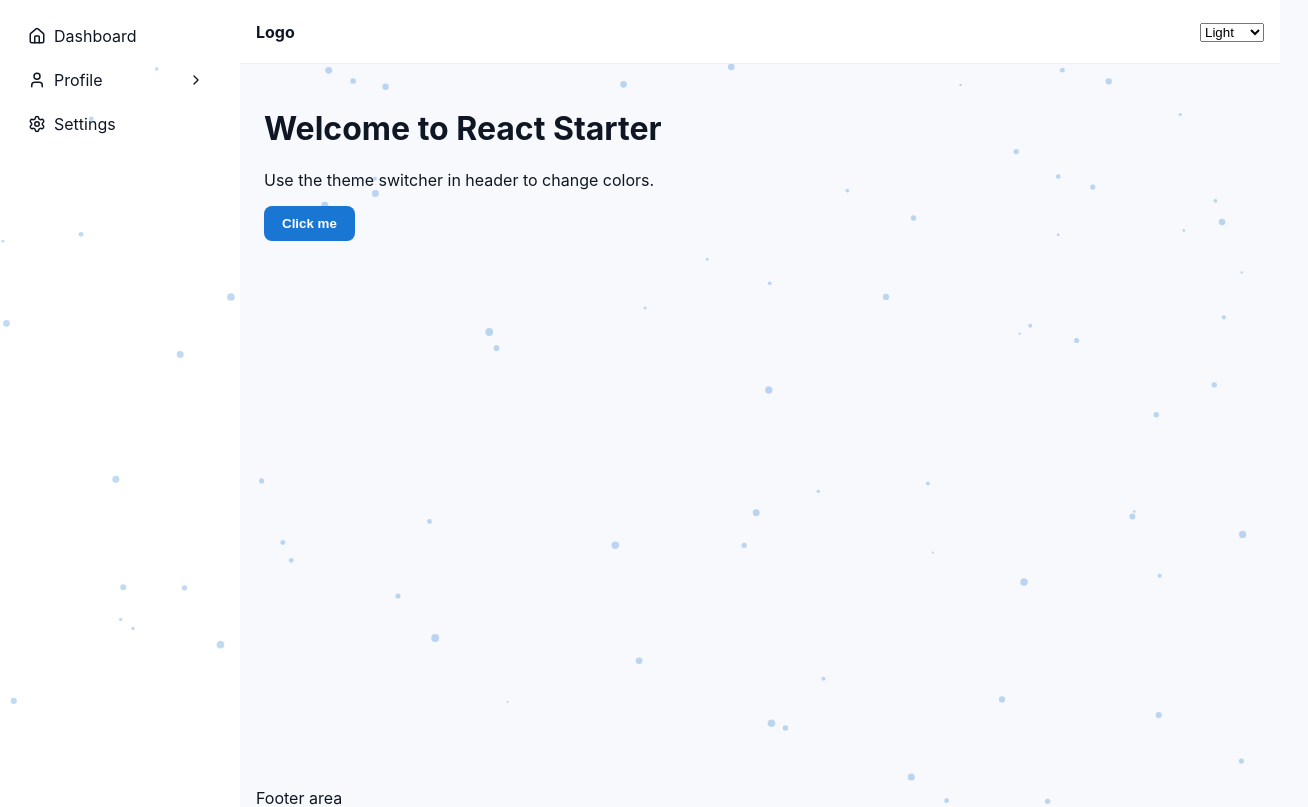
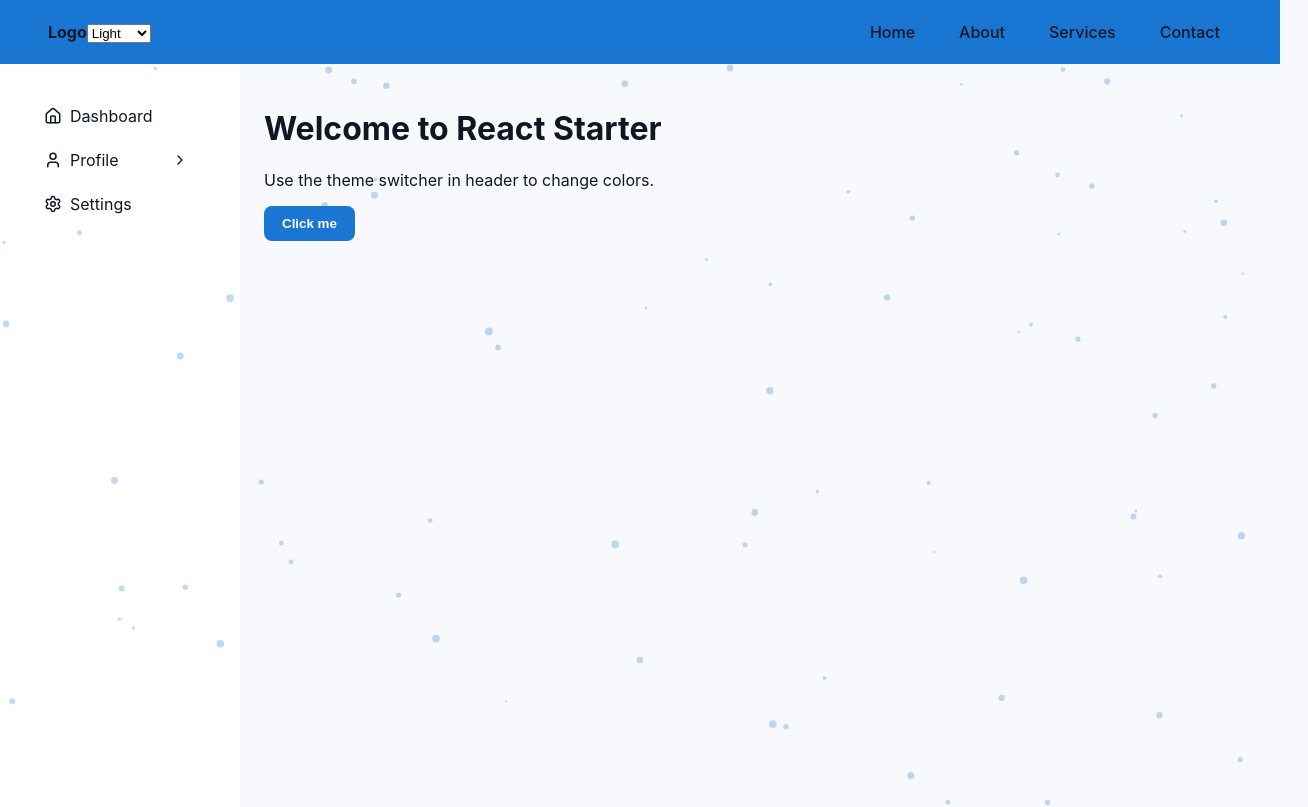
Before and after one commit to santoshTECTUM/Multi-Color-Theme-React, a React app: page / in a window 1280 px wide. Shown: the top 807 px of the page, 1308 px wide, since content can reach past the window. Built offline with nearby package versions, Linux system fonts and the light colour scheme.

Commit message:
Changes : header menu added , hover effect added.

```diff
--- a/src/App.jsx
+++ b/src/App.jsx
@@ -7,13 +7,33 @@ import styled from 'styled-components';
 
 const Layout = styled.div`
   display: grid;
-  grid-template-columns: 240px 1fr;
-  grid-template-rows: 64px 1fr 60px;
+  grid-template-columns: 240px 1fr;  /* sidebar + main */
+  grid-template-rows: 64px 1fr 60px; /* header + content + footer */
   grid-template-areas:
-    "sidebar header"
+    "header header"
     "sidebar main"
-    "sidebar footer";
+    "footer footer";
   min-height: 100vh;
+`;
+
+const HeaderWrapper = styled.header`
+  grid-area: header;
+  // display: flex;
+  align-items: center;
+  justify-content: space-between; /* logo left, menu right */
+  background: ${({ theme }) => theme.colors.primary};
+  padding: 0 24px;
+  height: 64px;
+  z-index: 2;
+`;
+
+
+
+
+const SidebarWrapper = styled.aside`
+  grid-area: sidebar;
+  background: ${({ theme }) => theme.colors.sidebar};
+  padding: 16px;
 `;
 
 const Main = styled.main`
@@ -22,18 +42,33 @@ const Main = styled.main`
   background: ${({ theme }) => theme.colors.background};
 `;
 
-export default function App(){
+const FooterWrapper = styled.footer`
+  grid-area: footer;
+  padding: 16px;
+  background: ${({ theme }) => theme.colors.footer};
+`;
+
+export default function App() {
+
   return (
     <Layout>
-      <Sidebar />
-      <Header />
+      <HeaderWrapper>
+        <Header />
+      </HeaderWrapper>
+      <SidebarWrapper>
+        <Sidebar />
+      </SidebarWrapper>
       <MovingBackground />
       <Main>
         <h1>Welcome to React Starter</h1>
         <p>Use the theme switcher in header to change colors.</p>
         <AnimatedButton>Click me</AnimatedButton>
       </Main>
-      <footer style={{ gridArea: 'footer', padding: 16 }}>Footer area</footer>
+      <FooterWrapper>
+        Footer area
+      </FooterWrapper>
     </Layout>
+
+
   );
 }
--- a/src/components/Header.jsx
+++ b/src/components/Header.jsx
@@ -2,37 +2,115 @@ import React from 'react';
 import styled from 'styled-components';
 import { useDispatch, useSelector } from 'react-redux';
 import { setTheme } from '../store/slices/themeSlice';
-import { glassStyle } from '../styles/glassStyle';
 
 const Bar = styled.header`
   grid-area: header;
-  display:flex;
-  align-items:center;
-  justify-content:space-between;
-  padding: 0 16px;
-  background: ${({ theme }) => theme.colors.header};
-  border-bottom: 1px solid rgba(0,0,0,0.06);
+  display: flex;
+  align-items: center;
+  justify-content: space-between;
+  // background: rgba(255, 255, 255, 0.1);
+  // backdrop-filter: blur(12px);
+  // border-bottom: 1px solid rgba(255, 255, 255, 0.2);
+  padding: 0 24px;
+  height: 64px;
+  z-index: 2;
 `;
 
-// const Bar = styled.header`
-//   grid-area: header;
-//   height: 64px;
-//   display: flex;
-//   align-items: center;
-//   justify-content: space-between;
-//   padding: 0 16px;
-//   ${glassStyle};
-// `;
+// Right section (theme switch + menu)
+const RightSection = styled.div`
+  display: flex;
+  align-items: center;
+  gap: 24px;
+`;
 
+// Main menu
+const Menu = styled.ul`
+  list-style: none;
+  display: flex;
+  gap: 20px;
+  margin: 0;
+  padding: 0;
 
-export default function Header(){
+  li {
+    position: relative;
+
+    a {
+      color: ${({ theme }) => theme.colors.text};
+      text-decoration: none;
+      font-weight: 500;
+      padding: 8px 12px;
+      border-radius: 8px;
+      transition: all 0.3s ease;
+      transition: all 0.3s ease;
+      transform-origin: center;
+      &:hover {
+        background: rgba(255, 255, 255, 0.15);
+        color: ${({ theme }) => theme.colors.accent};
+        transform: translateY(-2px) scale(1.1); /* lift + zoom */
+      }
+    }
+a:hover {
+  background: rgba(255, 255, 255, 0.15);
+  color: ${({ theme }) => theme.colors.accent};
+  transform: translateY(-2px) scale(1.1);
+}
+    /* Submenu container */
+    ul {
+      list-style: none;
+      position: absolute;
+      top: 100%;
+      left: 0;
+      background: rgba(255, 255, 255, 0.1);
+      backdrop-filter: blur(10px);
+      border-radius: 12px;
+      padding: 10px 0;
+      margin: 0;
+      opacity: 0;
+      transform: translateY(10px);
+      pointer-events: none;
+      transition: all 0.3s ease;
+      min-width: 160px;
+      box-shadow: 0 8px 20px rgba(0, 0, 0, 0.25);
+
+      li {
+        padding: 6px 16px;
+
+        a {
+          display: block;
+          padding: 6px 12px;
+          border-radius: 8px;
+
+          &:hover {
+            background: rgba(255, 255, 255, 0.2);
+            color: ${({ theme }) => theme.colors.accent};
+          }
+        }
+      }
+    }
+
+    /* Show submenu on hover */
+    &:hover > ul {
+      opacity: 1;
+      transform: translateY(0);
+      pointer-events: auto;
+    }
+  }
+`;
+
+export default function Header() {
   const dispatch = useDispatch();
-  const theme = useSelector(s => s.theme.name);
+  const theme = useSelector((s) => s.theme.name);
+
   return (
     <Bar>
-      <div style={{ fontWeight: 700 }}>Logo</div>
-      <div>
-        <select value={theme} onChange={(e)=>dispatch(setTheme(e.target.value))}>
+      {/* Left side */}
+
+      <div style={{ fontWeight: 700 }}>Logo
+
+        <select
+          value={theme}
+          onChange={(e) => dispatch(setTheme(e.target.value))}
+        >
           <option value="light">Light</option>
           <option value="dark">Dark</option>
           <option value="ocean">Ocean</option>
@@ -41,6 +119,43 @@ export default function Header(){
           <option value="neon">Neon</option>
         </select>
       </div>
+
+      {/* Right side */}
+      <RightSection>
+
+
+        <Menu>
+          <li>
+            <a href="#home">Home</a>
+          </li>
+
+          <li>
+            <a href="#about">About</a>
+            <ul>
+              <li><a href="#team">Our Team</a></li>
+              <li><a href="#history">History</a></li>
+              <li><a href="#vision">Vision & Mission</a></li>
+            </ul>
+          </li>
+
+          <li>
+            <a href="#services">Services</a>
+            <ul>
+              <li><a href="#web">Web Development</a></li>
+              <li><a href="#uiux">UI/UX Design</a></li>
+              <li><a href="#cloud">Cloud Solutions</a></li>
+            </ul>
+          </li>
+
+          <li>
+            <a href="#contact">Contact</a>
+            <ul>
+              <li><a href="#support">Support</a></li>
+              <li><a href="#sales">Sales</a></li>
+            </ul>
+          </li>
+        </Menu>
+      </RightSection>
     </Bar>
   );
 }
```
